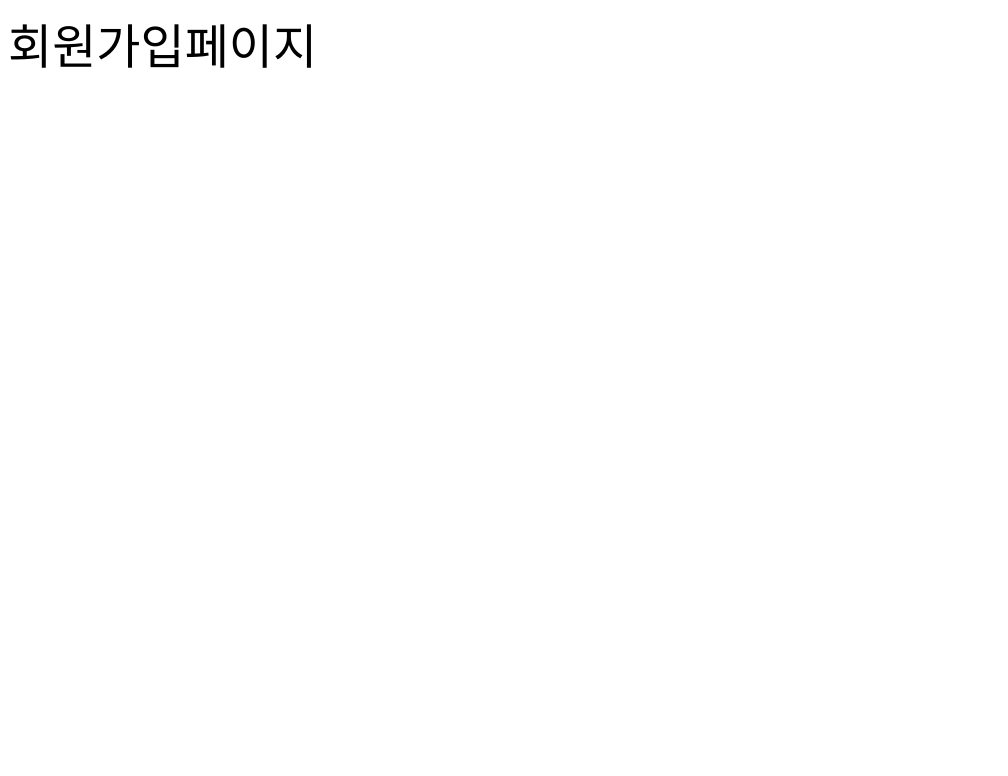
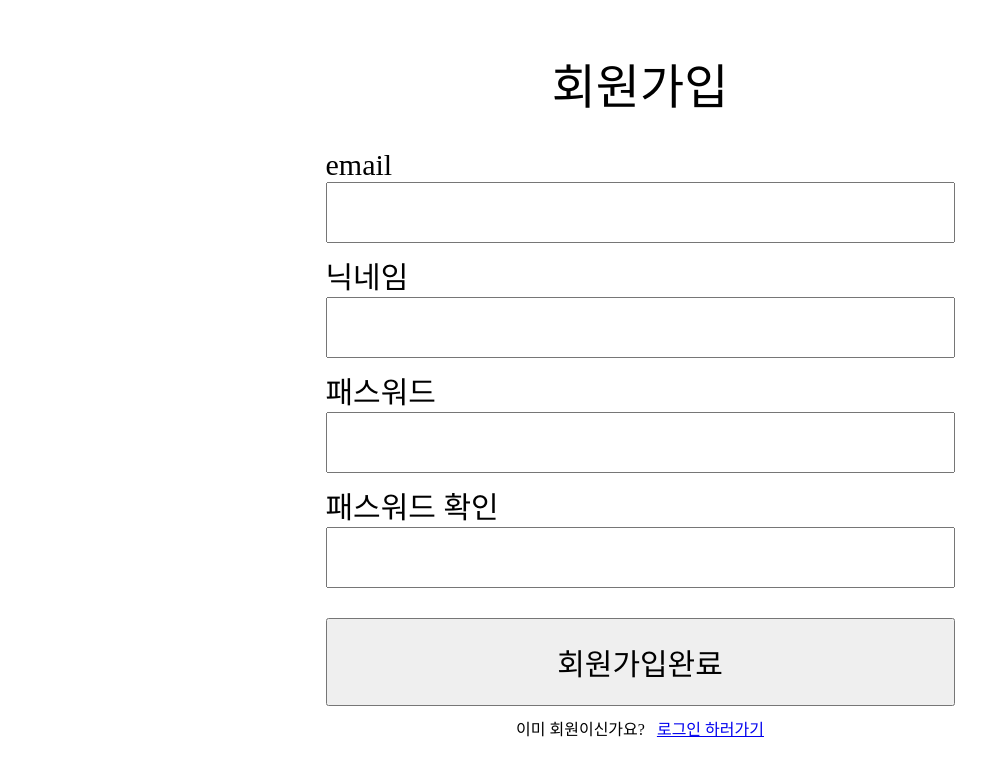
Before and after one commit to seung-ik/slack_clone_2, a React (Create React App) app: page /signup in a window 1280 px wide. Shown: the top 776 px of the page, without its empty margins (0-1008 px from the left). Built offline with nearby package versions, Linux system fonts and the light colour scheme.

Commit message:
signup component jsx 2/5

```diff
--- a/src/pages/Signup/index.tsx
+++ b/src/pages/Signup/index.tsx
@@ -1,12 +1,43 @@
-import React from 'react'
-import { Header } from '@pages/Signup/style'
+import React, { ChangeEvent, useState } from 'react'
+import { Header ,Label,Input,Container,Form,Button} from '@pages/Signup/style'
+import { Link } from 'react-router-dom'
 
 
 const Signup = () => {
+  const [email,setEmail]=useState("")
+  const [nickname,setnickname]=useState("")
+  const [password,setpassword]=useState("")
+  const [passwordCheck,setpasswordCheck]=useState("")
+  const onChangeEmail = (e: ChangeEvent<HTMLInputElement>)=>{
+    setEmail(e.target.value)
+  }
   return (
-    <Header>
-      회원가입페이지
-    </Header>
+    <Container>
+      <Form>
+        <Header>회원가입</Header>
+        <Label>
+          <span>email</span>
+          <Input type="text" id="email" name="email" value={email} onChange={onChangeEmail}></Input>
+        </Label>
+        <Label>
+          <span>닉네임</span>
+          <Input type="text" id="nickname" name="nickname" value={nickname} onChange={onChangeEmail}></Input>
+        </Label>
+        <Label>
+          <span>패스워드</span>
+          <Input type="password" id="password" name="password" value={password} onChange={onChangeEmail}></Input>
+        </Label>
+        <Label>
+          <span>패스워드 확인</span>
+          <Input type="password" id="passwordCheck" name="passwordCheck" value={passwordCheck} onChange={onChangeEmail}></Input>
+        </Label>
+        <Button>회원가입완료</Button>
+      </Form>
+      <div>
+        이미 회원이신가요?&nbsp;&nbsp;&nbsp;
+        <Link to="/login">로그인 하러가기</Link>
+      </div>
+    </Container>
   )
 }
 
--- a/src/pages/Signup/style.tsx
+++ b/src/pages/Signup/style.tsx
@@ -2,4 +2,34 @@ import styled from '@emotion/styled'
 
 export const Header = styled.header`
   font-size: 48px;
+  margin : 30px;
+  text-align: center;
 `;
+
+export const Label = styled.label`
+  font-size: 30px;
+  display:flex;
+  flex-direction:column;
+  margin-bottom:10px;
+`;
+export const Input = styled.input`
+  font-size: 48px;
+`;
+
+export const Container = styled.div`
+  display:flex;
+  flex-direction:column;
+  justify-content:center;
+  align-items:center;
+`;
+export const Form = styled.div`
+  display:flex;
+  flex-direction:column;
+  padding:10px;
+`;
+
+export const Button = styled.button`
+  padding: 20px;
+  margin-top: 20px;
+  font-size:30px;
+`;
```
